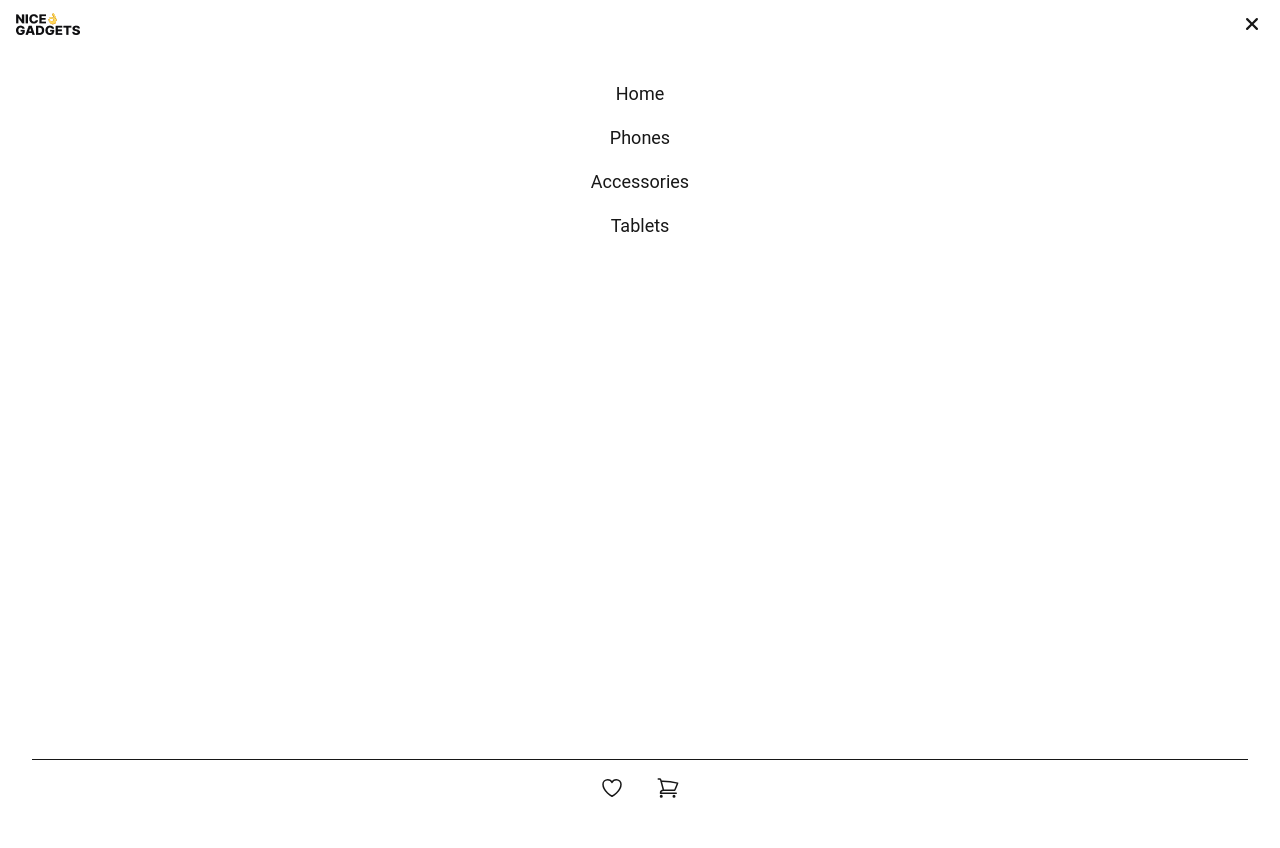
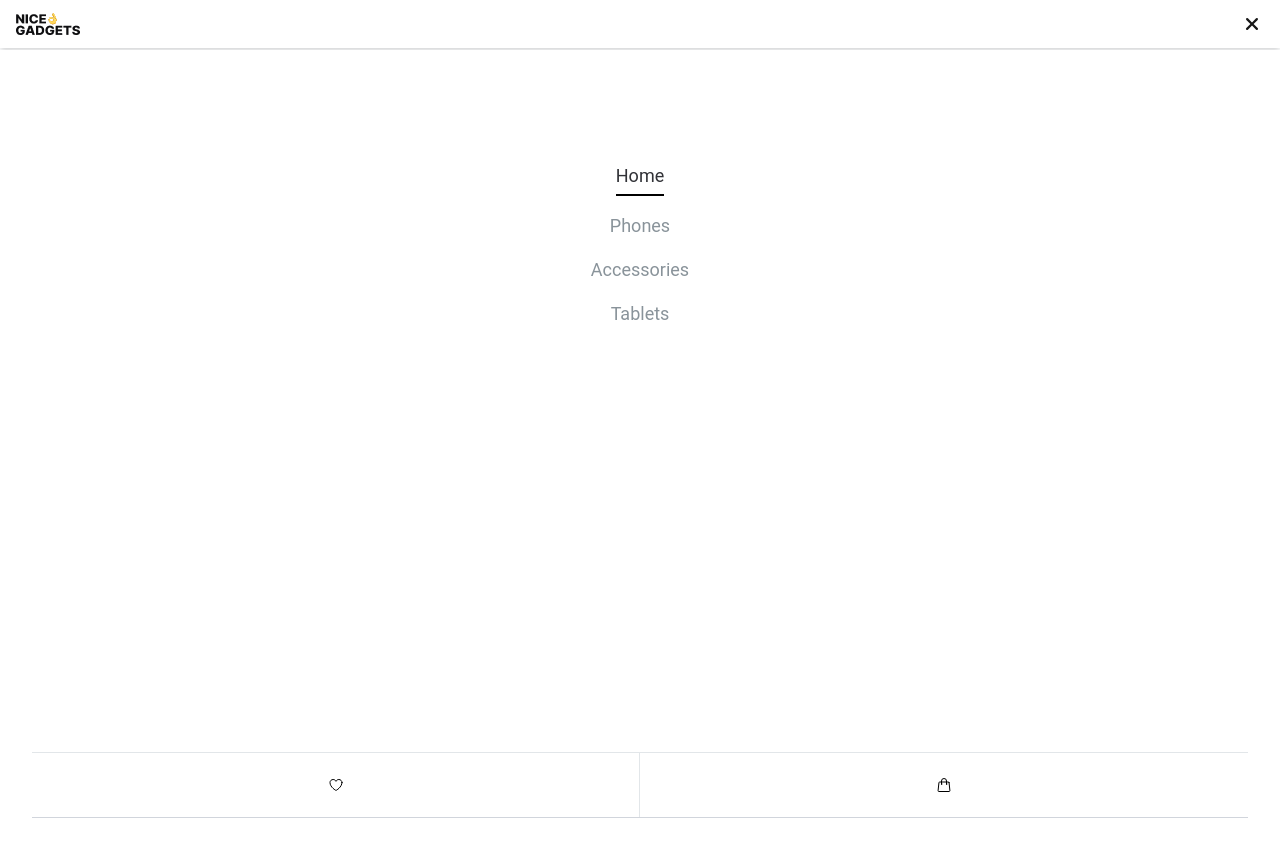
Before and after one commit to 14lucas-mendes/nice-gadgets, a Next.js app: page / in a window 1280 px wide. Both pictures are taken after a click on the icon 1252 px from the left and 24 px from the top of the page. After the commit the page ends 800 px from the top, so only its background shows below. Built offline with nearby package versions, Linux system fonts and the light colour scheme.

Commit message:
finalizado o header e finalizado o footer

```diff
--- a/src/app/(main)/accessories/page.tsx
+++ b/src/app/(main)/accessories/page.tsx
@@ -0,0 +1,7 @@
+export default function AccessoriesPage() {
+    return (
+        <div>
+            <h1>Página de acessórios</h1>
+        </div>
+    )
+}
--- a/src/app/(main)/phones/page.tsx
+++ b/src/app/(main)/phones/page.tsx
@@ -0,0 +1,7 @@
+export default function PhonesPage() {
+    return (
+        <div>
+            <h1>Página de telefones</h1>
+        </div>
+    )
+}
--- a/src/app/(main)/tablets/page.tsx
+++ b/src/app/(main)/tablets/page.tsx
@@ -0,0 +1,7 @@
+export default function TabletsPage() {
+    return (
+        <div>
+            <h1>Página de tablets</h1>
+        </div>
+    )
+}
--- a/src/app/layout.tsx
+++ b/src/app/layout.tsx
@@ -1,4 +1,6 @@
+import Header from '@/components/ui/Header';
 import './globals.css'
+import Footer from '@/components/ui/Footer';
 
 export default function RootLayout({
   children,
@@ -8,9 +10,11 @@ export default function RootLayout({
   return (
     <html lang="en">
       <body
-        className="antialiased"
+        className="antialiased flex flex-col min-h-screen justify-between"
       >
+        <Header />
         {children}
+        <Footer />
       </body>
     </html>
   );
--- a/src/app/page.tsx
+++ b/src/app/page.tsx
@@ -3,7 +3,7 @@ import Header from "@/components/ui/Header";
 export default function Home() {
     return (
         <div>
-            <Header />
+
         </div>
     )
 }
--- a/src/components/ui/Footer.tsx
+++ b/src/components/ui/Footer.tsx
@@ -0,0 +1,27 @@
+import Image from "next/image";
+import Link from "next/link";
+
+export default function Footer() {
+    return (
+        <footer className="bg-white inset-shadow-gray-400 h-[257px} w-full">
+            <div className="ml-4 mt-8">
+                <Link href="/" className="mt-8">
+                    <Image src="/img/icons/Logo.png" width={64} height={20} alt='logo' />
+                </Link>
+            </div>
+            <div className="flex flex-col gap-1 ml-4 mt-8 text-[12px] font-bold text-[#89939A]">
+                <Link href="https://github.com/14lucas-mendes">GitHub</Link>
+                <Link href="https://www.linkedin.com/in/lucas-silva-mendes-5318101a7/">Contacts</Link>
+                <Link href="https://www.linkedin.com/in/lucas-silva-mendes-5318101a7/">Rights</Link>
+            </div>
+            <div className="flex items-center justify-center mb-8 font-bold text-[#89939A] text-[12px] gap-1">
+                <p>Back to top</p>
+                <button>
+                    <svg xmlns="http://www.w3.org/2000/svg" fill="none" viewBox="0 0 24 24" stroke-width="1.5" stroke="currentColor" className="size-6">
+                        <path stroke-linecap="round" stroke-linejoin="round" d="m15 11.25-3-3m0 0-3 3m3-3v7.5M21 12a9 9 0 1 1-18 0 9 9 0 0 1 18 0Z" />
+                    </svg>
+                </button>
+            </div>
+        </footer>
+    )
+}
--- a/src/components/ui/Header.tsx
+++ b/src/components/ui/Header.tsx
@@ -8,43 +8,95 @@ import Link from "next/link";
 
 export default function Header() {
     const [isMenuOpen, setIsMenuOpen] = useState(false);
+    const [activeLink, setActiveLink] = useState('home');
 
 
     return (
         <header className="bg-white shadow-md h-12 relative">
             <div className="flex items-center justify-between px-4 w-full pt-3">
-                <Image src="/img/icons/Logo.png" width={64} height={20} alt='logo' />
+                <Link href='/' onClick={() => {
+                            setIsMenuOpen(false)
+                            setActiveLink('home')
+                        }}>
+                    <Image src="/img/icons/Logo.png" width={64} height={20} alt='logo'/>
+                </Link>
 
                 {/*Botão de menu*/}
                 {!isMenuOpen ?
-                    (<Bars3Icon width={24} height={24} onClick={() => setIsMenuOpen(prev => !prev)}/>
+                    (<Bars3Icon width={24} height={24} onClick={() => setIsMenuOpen(prev => !prev)} className="cursor-pointer"/>
                     ) : (
-                    <XMarkIcon width={24} height={24} onClick={() => setIsMenuOpen(prev => !prev)}/>
+                    <XMarkIcon width={24} height={24} onClick={() => setIsMenuOpen(prev => !prev)} className="cursor-pointer"/>
                     )}
 
             {/*Menu coms os links de navegação*/}
             {isMenuOpen && (
-            <div className="absolute top-full left-0 w-full h-screen bg-white flex flex-col justify-between p-8">
-                <div className="flex flex-col items-center gap-4 text-lg">
-                    <Link href='/' className="cursor-pointer">Home</Link>
-                    <Link href='/phones' className="cursor-pointer">Phones</Link>
-                    <Link href='/accessories' className="cursor-pointer">Accessories</Link>
-                    <Link href='/tablets' className="cursor-pointer">Tablets</Link>
+            <div className="fixed top-0 left-0 w-full h-screen mt-[50px] bg-white flex flex-col justify-between p-8 text-[#89939A]">
+                <div className="flex flex-col items-center gap-4 text-lg pt-20">
+                    <Link href='/'
+                        onClick={() => {
+                            setIsMenuOpen(false);
+                            setActiveLink('home')
+                        }}
+                        className={activeLink === 'home' ? 'border-b-2 border-black pb-1 text-[#313237]' : 'text-[#89939A]'}>
+
+                        Home
+
+                        </Link>
+                    <Link href='/phones'
+                        onClick={() => {
+                            setIsMenuOpen(false);
+                            setActiveLink('phones')
+                        }}
+                        className={activeLink === 'phones' ? 'border-b-2 border-black pb-1 text-[#313237]' : 'text-[#89939A]'}>
+
+                        Phones
+
+                    </Link>
+                    <Link href='/accessories'
+                        onClick={() => {
+                            setIsMenuOpen(false);
+                            setActiveLink('accessories')
+                        }}
+                        className={activeLink === 'accessories' ? 'border-b-2 border-black pb-1 text-[#313237]' : 'text-[#89939A]'}>
+
+                        Accessories
+
+                    </Link>
+                    <Link href='/tablets'
+                        onClick={() => {
+                            setIsMenuOpen(false);
+                            setActiveLink('tablets')
+                        }}
+                        className={activeLink === 'tablets' ? 'border-b-2 border-black pb-1 text-[#313237]' : 'text-[#89939A]'}>
+
+                        Tablets
+
+                    </Link>
                 </div>
 
                  {/*Botões de favoritos e carrinho*/}
-                 <div className="flex justify-center gap-8 p-4 border-t">
-                    <Link href='/favorites'>
-                        <svg xmlns="http://www.w3.org/2000/svg" fill="none" viewBox="0 0 24 24" stroke-width="1.5" stroke="currentColor" className="size-6">
+                <div className="flex justify-center w-full text-black border-t-[#E2E6E9] border-t border-b border-gray-300">
+                    <div className="w-1/2 h-16 flex justify-center items-center border-r-[#E2E6E9] relative border-r border-gray-300">
+                    <Link href='/favorites' onClick={() => {
+                        setIsMenuOpen(false);
+                        setActiveLink('favorites')
+                    }}>
+                        <svg xmlns="http://www.w3.org/2000/svg" fill="none" viewBox="0 0 24 24" stroke-width="1.5" stroke="currentColor" className="size-4">
                             <path stroke-linecap="round" stroke-linejoin="round" d="M21 8.25c0-2.485-2.099-4.5-4.688-4.5-1.935 0-3.597 1.126-4.312 2.733-.715-1.607-2.377-2.733-4.313-2.733C5.1 3.75 3 5.765 3 8.25c0 7.22 9 12 9 12s9-4.78 9-12Z" />
                         </svg>
                     </Link>
-                    <Link href='/cart'>
-                        <svg xmlns="http://www.w3.org/2000/svg" fill="none" viewBox="0 0 24 24" stroke-width="1.5" stroke="currentColor" className="size-6">
-                            <path stroke-linecap="round" stroke-linejoin="round" d="M2.25 3h1.386c.51 0 .955.343 1.087.835l.383 1.437M7.5 14.25a3 3 0 0 0-3 3h15.75m-12.75-3h11.218c1.121-2.3 2.1-4.684 2.924-7.138a60.114 60.114 0 0 0-16.536-1.84M7.5 14.25 5.106 5.272M6 20.25a.75.75 0 1 1-1.5 0 .75.75 0 0 1 1.5 0Zm12.75 0a.75.75 0 1 1-1.5 0 .75.75 0 0 1 1.5 0Z" />
+                    </div>
+                   <div className="w-1/2 h-16 flex justify-center items-center">
+                    <Link href='/cart' onClick={() => {
+                        setIsMenuOpen(false);
+                        setActiveLink('cart')
+                    }}>
+                        <svg xmlns="http://www.w3.org/2000/svg" fill="none" viewBox="0 0 24 24" stroke-width="1.5" stroke="currentColor" className="size-4">
+                            <path stroke-linecap="round" stroke-linejoin="round" d="M15.75 10.5V6a3.75 3.75 0 1 0-7.5 0v4.5m11.356-1.993 1.263 12c.07.665-.45 1.243-1.119 1.243H4.25a1.125 1.125 0 0 1-1.12-1.243l1.264-12A1.125 1.125 0 0 1 5.513 7.5h12.974c.576 0 1.059.435 1.119 1.007ZM8.625 10.5a.375.375 0 1 1-.75 0 .375.375 0 0 1 .75 0Zm7.5 0a.375.375 0 1 1-.75 0 .375.375 0 0 1 .75 0Z" />
                         </svg>
                     </Link>
-                 </div>
+                   </div>
+                </div>
              </div>
             )}
             </div>
```
Also changed, not shown: src/app/(main)/layout.tsx (deleted).
